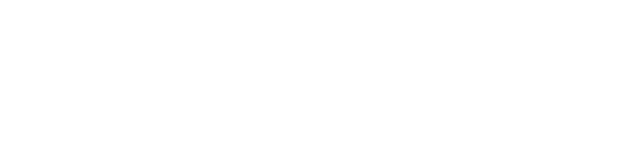
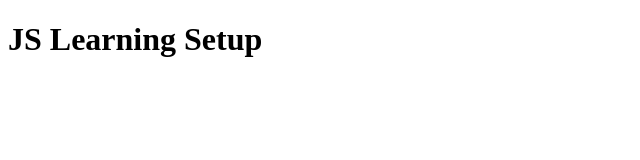
Before and after one commit to MNlegion/jslearning, a plain HTML site: page index.html in a window 1280 px wide. Shown: the whole page, without its empty margins (0-640 px from the left). Drawn offline with Linux system fonts and the light colour scheme; files whose address does not match are found by name.

Commit message:
initial setup continued

```diff
--- a/index.html
+++ b/index.html
@@ -6,7 +6,9 @@
     <title>JSLearning</title>
 </head>
 <body>
-
+    <header>
+        <h1>JS Learning Setup</h1>
+    </header>
 
     <script src="js/main.js"></script>
 </body>
```
